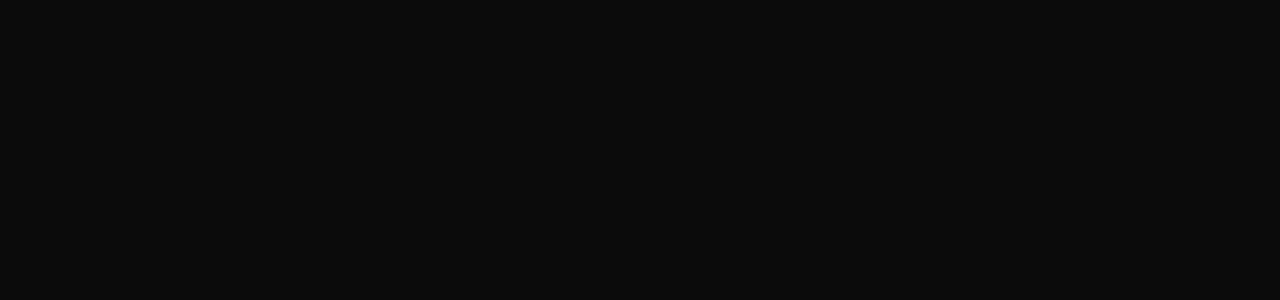
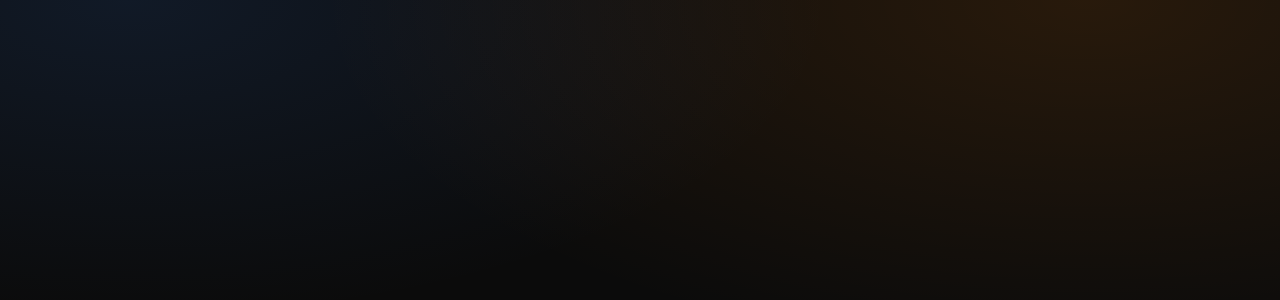
Before and after one commit to ARNAV2684/Overlap, a Next.js app in the folder web/: page / in a window 1280 px wide. Shown: the top 300 px of the page. Built offline with nearby package versions, Linux system fonts and the light colour scheme.

Commit message:
Enhance design system with new contrast targets and update globals.css for improved theming and background effects

```diff
--- a/web/specs/design-system.md
+++ b/web/specs/design-system.md
@@ -78,6 +78,11 @@
 | `pitch-line` | `pitch-surface` | 6.21 : 1 | 3 : 1 (UI / graphics) | Pass | Pitch lines on pitch |
 | `pitch-line` | `pitch-stripe` | 7.44 : 1 | 3 : 1 (UI / graphics) | Pass | Pitch lines on stripe |
 | `pitch-marker-edge` | `pitch-surface` | 13.15 : 1 | 3 : 1 (UI / graphics) | Pass | Marker outline on pitch |
+| `ink` | page glow, orange peak (12 %) | 16.19 : 1 | 4.5 : 1 (text) | Pass | Main text at the brightest point of the orange glow |
+| `ink-muted` | page glow, orange peak (12 %) | 6.70 : 1 | 4.5 : 1 (text) | Pass | Secondary text at the brightest point of the orange glow |
+| `secondary-text` | page glow, orange peak (12 %) | 6.82 : 1 | 4.5 : 1 (text) | Pass | Blue text at the brightest point of the orange glow |
+| `accent-text` | page glow, orange peak (12 %) | 8.42 : 1 | 4.5 : 1 (text) | Pass | Orange text at the brightest point of the orange glow |
+| `ink-muted` | page glow, blue peak (12 %) | 6.93 : 1 | 4.5 : 1 (text) | Pass | Secondary text at the brightest point of the blue glow |
 | `orange-500` | `pitch-surface` | 1.62 : 1 | known failure | Fail (as expected) | Orange kit fill alone on pitch: needs outline |
 | `blue-500` | `pitch-surface` | 2.37 : 1 | known failure | Fail (as expected) | Blue kit fill alone on pitch: needs outline |
 
--- a/web/src/app/globals.css
+++ b/web/src/app/globals.css
@@ -112,6 +112,15 @@
   font-variant-numeric: tabular-nums;
 }
 
+/* Corner radii (plan Phase 2.5): rounded-card (scoreboard), rounded-panel, rounded-control (buttons, inputs),
+   rounded-pill (badges) */
+@theme {
+  --radius-card: 14px;
+  --radius-panel: 12px;
+  --radius-control: 6px;
+  --radius-pill: 999px;
+}
+
 :root {
   color-scheme: dark; /* dark theme only (decided) */
   --bg: var(--color-greys-950);
@@ -134,6 +143,10 @@
   --pitch-stripe: var(--color-greys-200);
   --pitch-line: var(--color-greys-700);
   --pitch-marker-edge: var(--color-greys-950);
+
+  /* Page background glow: orange top-right, blue top-left, at 12% so text keeps 6.7:1 or more at the brightest point */
+  --glow-orange: color-mix(in oklab, var(--color-orange-500) 12%, transparent);
+  --glow-blue: color-mix(in oklab, var(--color-blue-500) 12%, transparent);
 }
 
 /* Semantic colours and fonts as utilities: bg-surface, border-line, text-ink-muted, bg-primary text-primary-ink... */
@@ -164,7 +177,23 @@
 }
 
 body {
-  background: var(--bg);
+  background-color: var(--bg);
+  background-image:
+    radial-gradient(ellipse 60% 45% at 85% 0%, var(--glow-orange), transparent),
+    radial-gradient(ellipse 55% 40% at 10% 0%, var(--glow-blue), transparent);
+  background-repeat: no-repeat;
+  background-attachment: fixed; /* glow stays in the viewport instead of stretching with a long page */
   color: var(--ink);
   font-family: var(--font-sans);
+  font-size: var(--text-body); /* base text is 14 px: this is a dense data screen */
+  line-height: var(--text-body--line-height);
 }
+
+/* Focus ring (plan Phase 2.5): every interactive element gets the same visible ring, 7:1 or more on the page and panels.
+   :where() keeps this at zero specificity, so a component can still override it deliberately. */
+@layer base {
+  :where(a, button, input, select, textarea, summary, [tabindex]):focus-visible {
+    outline: 2px solid var(--primary);
+    outline-offset: 2px;
+  }
+}
```
